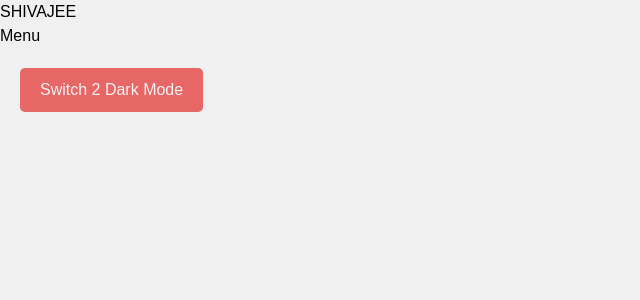
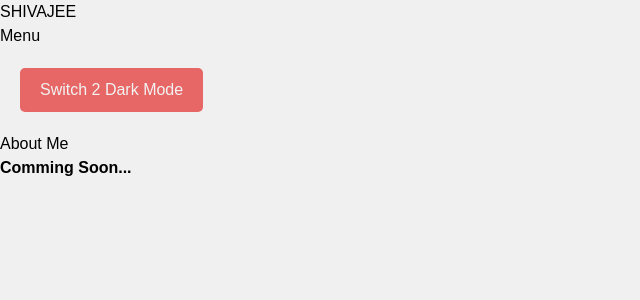
Before and after one commit to shivajee98/portfolio-project, a React (Vite) app: page /about in a window 1280 px wide. Shown: the top 300 px of the page, without its empty margins (0-640 px from the left). Built offline with nearby package versions, Linux system fonts and the light colour scheme.

Commit message:
added other pages yet to complete them

```diff
--- a/src/App.jsx
+++ b/src/App.jsx
@@ -4,6 +4,10 @@ import Header from '../src/components/Header.jsx';
 import Banner from './components/Banner.jsx';
 import Blogs from './components/Blogs.jsx';
 import './index.css';
+import About from './components/About.jsx';
+import Skills from './components/Skills.jsx';
+import Portfolio from './components/Portfolio.jsx';
+import Contact from './components/Contact.jsx';
 
 const App = () => {
   const [darkMode, setDarkMode] = useState(() => {
@@ -30,6 +34,10 @@ const App = () => {
         <Routes>
           <Route path="/" element={<Banner />} />
           <Route path="/home" element={<Banner />} />
+          <Route path="/about" element={<About />} /> {/* Route for Blogs.jsx */}
+          <Route path="/skills" element={<Skills />} /> {/* Route for Blogs.jsx */}
+          <Route path="/portfolio" element={<Portfolio />} /> {/* Route for Blogs.jsx */}
+          <Route path="/contact" element={<Contact />} /> {/* Route for Blogs.jsx */}
           <Route path="/blogs" element={<Blogs />} /> {/* Route for Blogs.jsx */}
         </Routes>
       </div>
--- /dev/null
+++ b/src/components/About.jsx
@@ -0,0 +1,18 @@
+import React from 'react';
+
+const About = () => {
+  return (
+    <div className="main-container flex flex-col items-center justify-center mt-4 select-text mb-8">
+      <div className="title-container w-full max-w-2xl bg-white p-4 shadow-lg rounded-t-lg">
+        <h2 className="text-2xl font-bold text-center md:text-left ">About Me</h2>
+      </div>
+      <div className="content-container w-full max-w-2xl bg-white p-4 shadow-lg rounded-b-lg">
+        <p className="text-base md:text-lg text-gray-700 ">
+          <b>Comming Soon...</b>
+        </p>
+      </div>
+    </div>
+  );
+};
+
+export default About;
--- /dev/null
+++ b/src/components/Contact.jsx
@@ -0,0 +1,18 @@
+import React from 'react';
+
+const Contact = () => {
+  return (
+    <div className="main-container flex flex-col items-center justify-center mt-4 select-text mb-8">
+      <div className="title-container w-full max-w-2xl bg-white p-4 shadow-lg rounded-t-lg">
+        <h2 className="text-2xl font-bold text-center md:text-left ">Contact Me</h2>
+      </div>
+      <div className="content-container w-full max-w-2xl bg-white p-4 shadow-lg rounded-b-lg">
+        <p className="text-base md:text-lg text-gray-700 ">
+          <b>Comming Soon...</b>
+        </p>
+      </div>
+    </div>
+  );
+};
+
+export default Contact;
--- a/src/components/Header.jsx
+++ b/src/components/Header.jsx
@@ -5,7 +5,7 @@ const Header = () => {
   const [brandName, setBrandName] = useState("Shivajee");
   const [menuLinks, setMenuLinks] = useState([
     { title: 'Home', link: '/home', id: 1 },
-    { title: 'About', link: '/google.com', id: 2 },
+    { title: 'About', link: '/about', id: 2 },
     { title: 'Skills', link: '/skills', id: 3 },
     { title: 'Portfolio', link: '/portfolio', id: 4 },
     { title: 'Contact', link: '/contact', id: 5 },
--- /dev/null
+++ b/src/components/Portfolio.jsx
@@ -0,0 +1,18 @@
+import React from 'react';
+
+const Portfolio = () => {
+  return (
+    <div className="main-container flex flex-col items-center justify-center mt-4 select-text mb-8">
+      <div className="title-container w-full max-w-2xl bg-white p-4 shadow-lg rounded-t-lg">
+        <h2 className="text-2xl font-bold text-center md:text-left ">My Portfolio Projects</h2>
+      </div>
+      <div className="content-container w-full max-w-2xl bg-white p-4 shadow-lg rounded-b-lg">
+        <p className="text-base md:text-lg text-gray-700 ">
+          <b>Comming Soon...</b>
+        </p>
+      </div>
+    </div>
+  );
+};
+
+export default Portfolio;
--- /dev/null
+++ b/src/components/Skills.jsx
@@ -0,0 +1,18 @@
+import React from 'react';
+
+const Skills = () => {
+  return (
+    <div className="main-container flex flex-col items-center justify-center mt-4 select-text mb-8">
+      <div className="title-container w-full max-w-2xl bg-white p-4 shadow-lg rounded-t-lg">
+        <h2 className="text-2xl font-bold text-center md:text-left ">My Skills</h2>
+      </div>
+      <div className="content-container w-full max-w-2xl bg-white p-4 shadow-lg rounded-b-lg">
+        <p className="text-base md:text-lg text-gray-700 ">
+          <b>Comming Soon...</b>
+        </p>
+      </div>
+    </div>
+  );
+};
+
+export default Skills;
```
